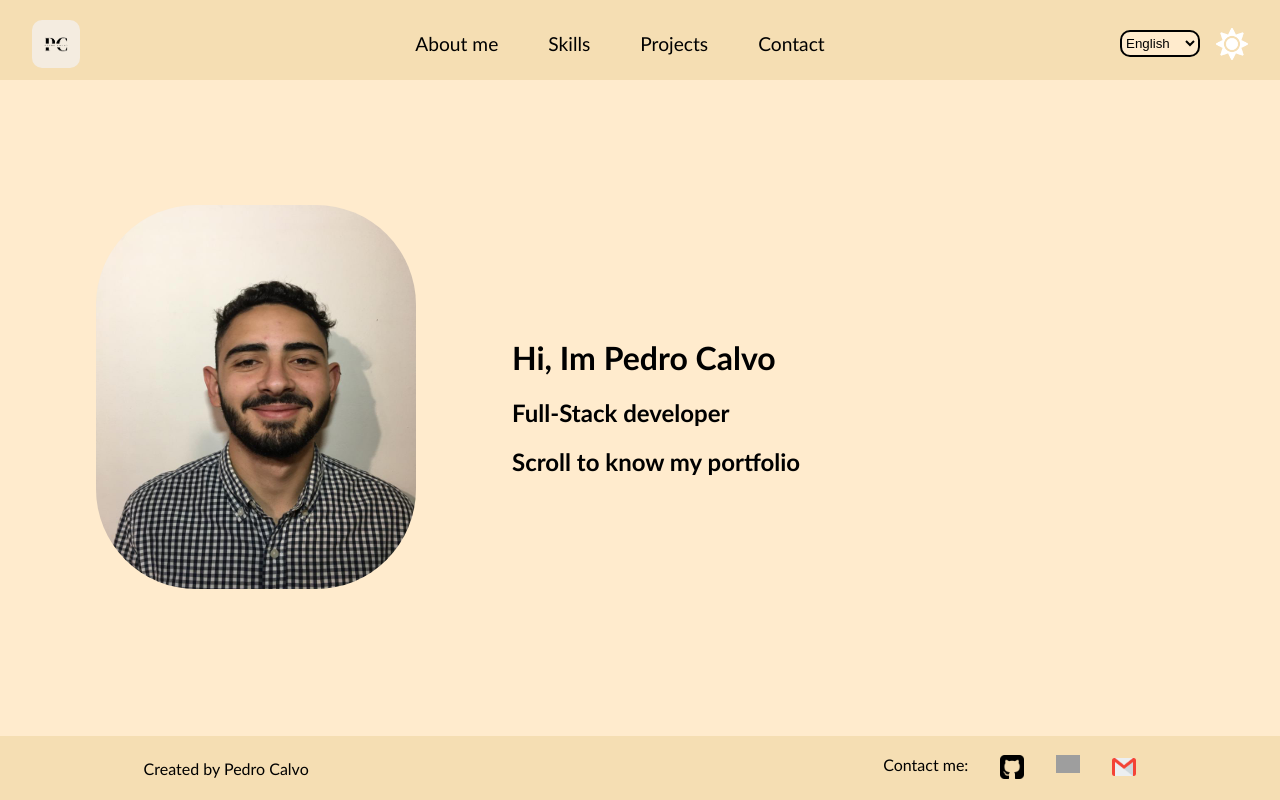
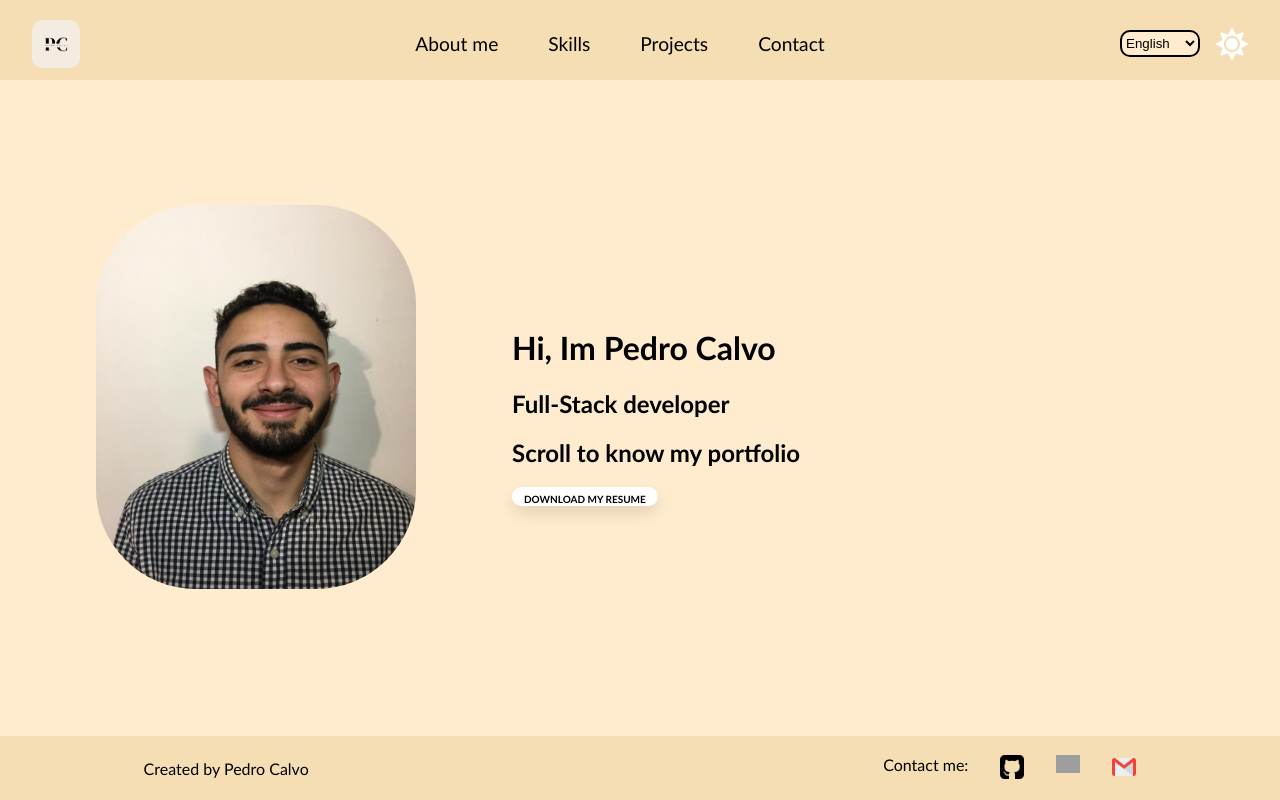
Before and after one commit to Pedr0calvo/portfolio, a React (Create React App) app: page / in a window 1280 px wide. Shown: the top 800 px of the page. Built offline with nearby package versions, Linux system fonts and the light colour scheme; grey boxes are pictures that could not be loaded.

Commit message:
deploy12

```diff
--- a/src/components/Me/Me.jsx
+++ b/src/components/Me/Me.jsx
@@ -1,6 +1,7 @@
 import React, { useContext } from "react";
 import style from "./Me.module.css";
 import me from "../../assests/7f5f8af9-4921-4968-8c73-06f828f1a339.jpg";
+import cv from "../../assests/Profile.pdf";
 import ThemeContext from "../../context/ThemeContext";
 import LanguageContext from "../../context/LanguageContext";
 
@@ -16,6 +17,11 @@ export const Me = () => {
         <h1>{texts.meSoy}</h1>
         <h2>{texts.meSoy1}</h2>
         <h2>{texts.meScroll}</h2>
+        <div className={style.cv}>
+          <a href={cv} download="Pedro Calvo CV">
+            {texts.meCV}
+          </a>
+        </div>
       </div>
     </div>
   );
--- a/src/components/Me/Me.module.css
+++ b/src/components/Me/Me.module.css
@@ -19,6 +19,49 @@
   margin: 1rem 2rem 0rem 0rem;
 }
 
-.text h1, h2 {
-    color: var(--secondary-color);
+.text h1,
+h2 {
+  color: var(--secondary-color);
 }
+
+.cv {
+  width: fit-content;
+  margin-top: 20px;
+  height: 50%;
+  background-color: #fff;
+  border: none;
+  border-radius: 45px;
+  box-shadow: 0px 8px 15px rgba(0, 0, 0, 0.1);
+  transition: all 0.3s ease 0s;
+  cursor: pointer;
+  outline: none;
+}
+
+.cv a {
+  /*
+  letter-spacing: 2.5px;
+  font-size: 8px;
+  outline: none;
+  */
+  text-decoration: none;
+  color: #000;
+  text-transform: uppercase;
+  padding: 10px 12px;
+  font-size: 10px;
+  border-radius: 4px;
+  cursor: pointer;
+  margin-top: 30px;
+  font-weight: 600;
+  transition: all 0.3s linear;
+  border: 2px solid var(--color-btn-bg);
+}
+
+.cv:hover {
+  box-shadow: 0px 15px 20px var(--secondary-color);
+  color: #fff;
+  transform: translateY(-7px);
+}
+
+.cv:active {
+  transform: translateY(1px);
+}
--- a/src/context/LanguageContext.jsx
+++ b/src/context/LanguageContext.jsx
@@ -12,6 +12,7 @@ const translations = {
     meSoy: "Hi, Im Pedro Calvo",
     meSoy1: "Full-Stack developer",
     meScroll: "Scroll to know my portfolio",
+    meCV:'Download my resume',
     projectsName: "Videogames",
     projectsName1: "Artket",
     visitDeploy: "Go to deploy",
@@ -36,6 +37,7 @@ const translations = {
     meSoy: "Hola, soy Pedro Calvo",
     meSoy1: "Desarrollador full-stack",
     meScroll: "Scrollea para conocer mi portfolio",
+    meCV:'Descarga mi CV',
     projectsName: "Videojuegos",
     projectsName1: "Artket",
     visitDeploy: "Visita el despliegue",
```
Also changed, not shown: 1 other file (tests, documents, lock files or other folders).
